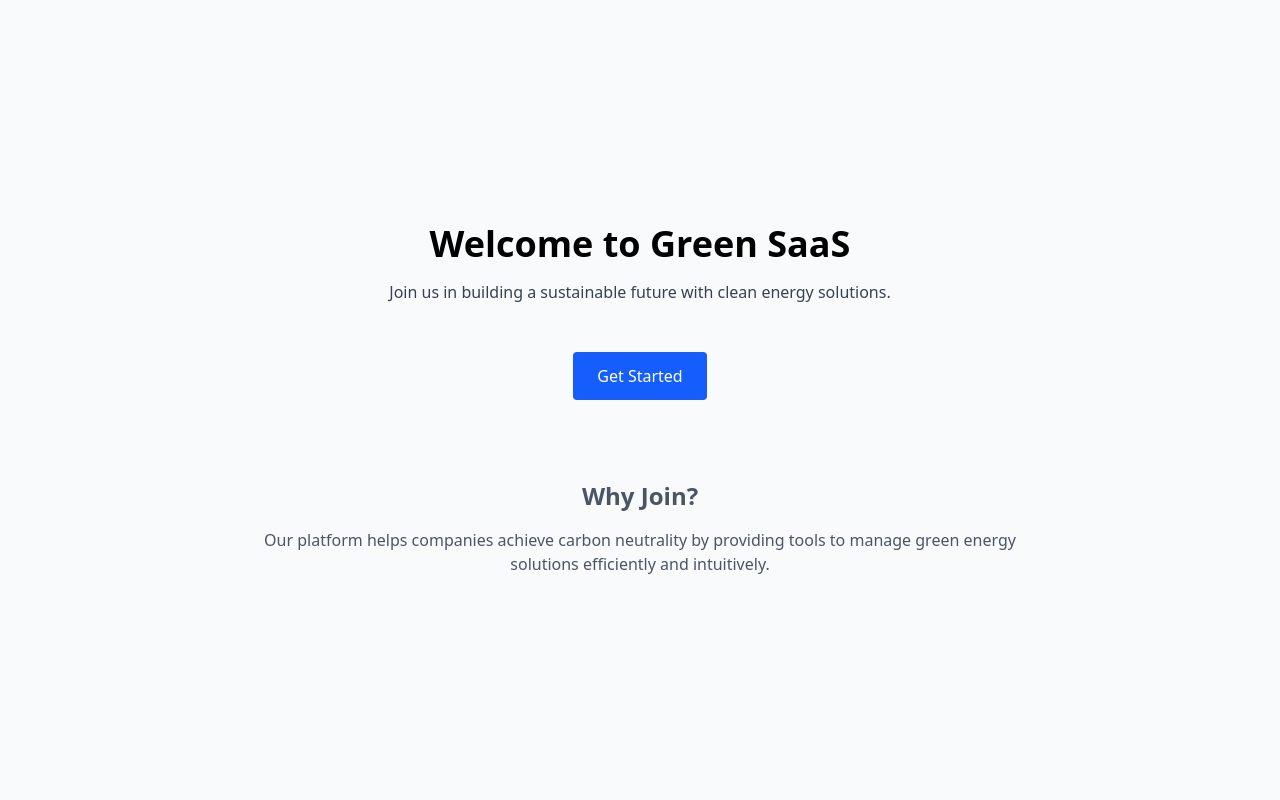
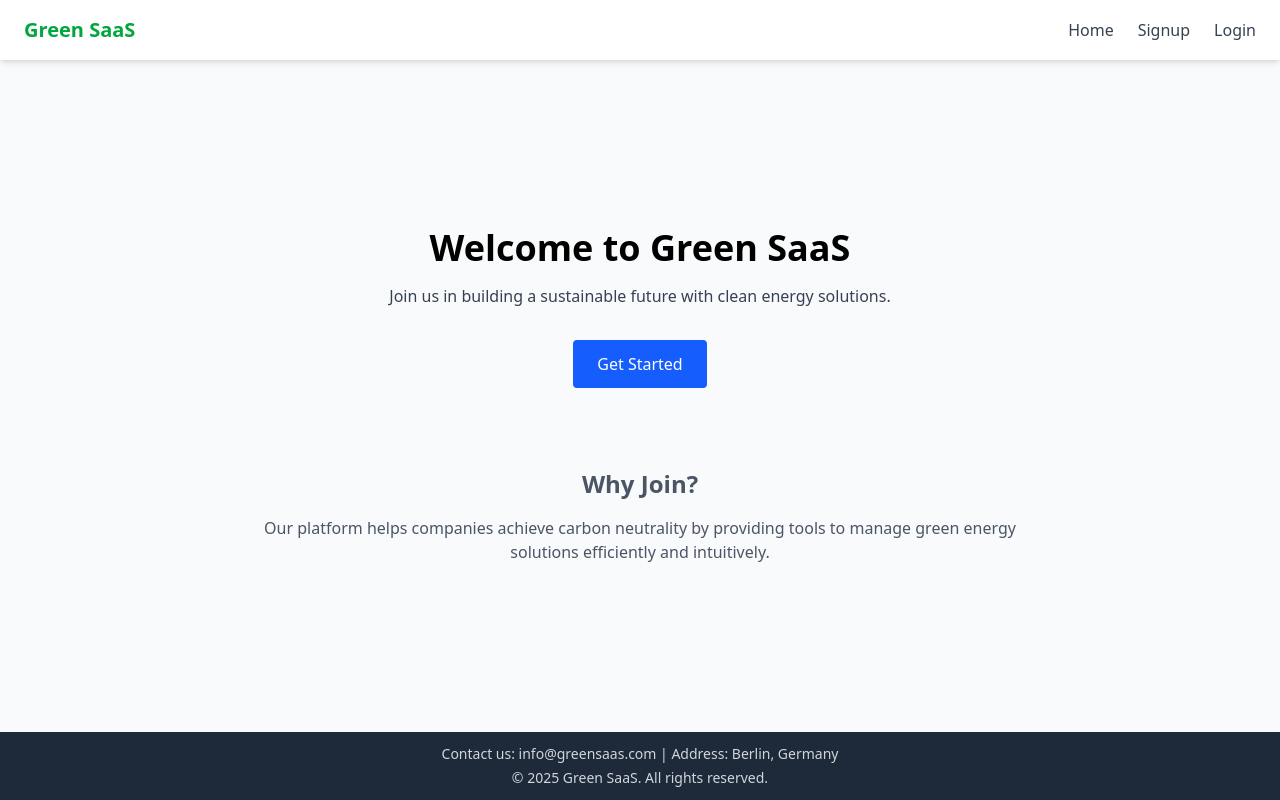
Before and after one commit to PallaviDule/prelaunch-saas, a React (Vite) app in the folder client/: page / in a window 1280 px wide. Built offline with nearby package versions, Linux system fonts and the light colour scheme.

Commit message:
Mocked profile and dashboard: first look

```diff
--- a/client/src/App.tsx
+++ b/client/src/App.tsx
@@ -12,7 +12,7 @@ function App() {
         <Route path='/' element={<LandingPage />}/>
         <Route path='/signup' element={<SignUpPage />}/>
         <Route path="/login" element={<Login />} />
-        <Route path='/dahsboard' element={<Dashboard/>}/>
+        <Route path='/dashboard' element={<Dashboard/>}/>
         <Route path='profile' element={<Profile/>} />
       </Routes>
     </Router>
--- a/client/src/pages/Dashboard.tsx
+++ b/client/src/pages/Dashboard.tsx
@@ -1,9 +1,44 @@
-import React from 'react'
+import { useNavigate } from "react-router-dom";
 
-const Dashboard = () => {
+const  Dashboard = () => {
+  const navigate = useNavigate();
+
   return (
-    <div>Dashboard</div>
-  )
+    <div className="min-h-screen flex flex-col">
+      {/* Header */}
+      <header className="w-full bg-white shadow-md">
+        <div className="flex items-center justify-between px-6 py-4">
+          <h1 className="text-xl font-bold text-green-600">Green SaaS</h1>
+          <nav className="flex gap-6 text-gray-700">
+            <button
+              onClick={() => {
+                localStorage.removeItem("token");
+                navigate("/login");
+              }}
+              className="hover:text-green-600 transition"
+            >
+              Logout
+            </button>
+          </nav>
+        </div>
+      </header>
+
+      {/* Main Content */}
+      <main className="flex-1 p-6 bg-gray-100">
+        <h2 className="text-2xl font-semibold mb-4">Welcome back!</h2>
+        <div className="grid grid-cols-3 gap-4">
+          <div className="p-6 bg-white rounded shadow">Card 1</div>
+          <div className="p-6 bg-white rounded shadow">Card 2</div>
+          <div className="p-6 bg-white rounded shadow">Card 3</div>
+        </div>
+      </main>
+
+      {/* Footer */}
+      <footer className="p-4 text-center text-gray-500 text-sm">
+        © 2025 MyApp
+      </footer>
+    </div>
+  );
 }
 
-export default Dashboard
+export default Dashboard;
--- a/client/src/pages/LandingPage.tsx
+++ b/client/src/pages/LandingPage.tsx
@@ -5,18 +5,44 @@ const LandingPage: React.FC = () => {
   const navigate = useNavigate();
 
   const handleGetStarted = () => {
-    navigate('/signup');
+    navigate("/signup");
   };
 
   return (
-    <div className="min-h-screen flex flex-col items-center justify-center bg-gray-50 px-4">
-      <header className="text-center mb-12">
-        <h1 className="text-4xl font-bold mb-4">Welcome to Green SaaS</h1>
-        <p className="text-gray-700 max-w-xl">
+    <div className="min-h-screen flex flex-col bg-gray-50">
+      {/* Header */}
+      <header className="w-full bg-white shadow-md">
+        <div className="flex items-center justify-between px-6 py-4">
+          <h1 className="text-xl font-bold text-green-600">Green SaaS</h1>
+          <nav className="flex gap-6 text-gray-700">
+            <button
+              onClick={() => navigate("/")}
+              className="hover:text-green-600 transition"
+            >
+              Home
+            </button>
+            <button
+              onClick={() => navigate("/signup")}
+              className="hover:text-green-600 transition"
+            >
+              Signup
+            </button>
+            <button
+              onClick={() => navigate("/login")}
+              className="hover:text-green-600 transition"
+            >
+              Login
+            </button>
+          </nav>
+        </div>
+      </header>
+
+      {/* Hero Section */}
+      <main className="flex-1 flex flex-col items-center justify-center text-center px-6">
+        <h2 className="text-4xl font-bold mb-4">Welcome to Green SaaS</h2>
+        <p className="text-gray-700 max-w-xl mb-8">
           Join us in building a sustainable future with clean energy solutions.
         </p>
-      </header>
-
         <button
           onClick={handleGetStarted}
           className="bg-blue-600 text-white px-6 py-3 rounded hover:bg-blue-700 transition"
@@ -24,13 +50,20 @@ const LandingPage: React.FC = () => {
           Get Started
         </button>
 
-      <section className="mt-20 max-w-3xl text-center text-gray-600">
-        <h2 className="text-2xl font-semibold mb-4">Why Join?</h2>
+        <section className="mt-20 max-w-3xl text-gray-600">
+          <h3 className="text-2xl font-semibold mb-4">Why Join?</h3>
           <p>
             Our platform helps companies achieve carbon neutrality by providing
             tools to manage green energy solutions efficiently and intuitively.
           </p>
         </section>
+      </main>
+
+      {/* Footer */}
+      <footer className="w-full bg-gray-800 text-gray-300 text-sm text-center py-3">
+        <p>Contact us: info@greensaas.com | Address: Berlin, Germany</p>
+        <p className="mt-1">&copy; {new Date().getFullYear()} Green SaaS. All rights reserved.</p>
+      </footer>
     </div>
   );
 };
--- a/client/src/pages/Profile.tsx
+++ b/client/src/pages/Profile.tsx
@@ -1,9 +1,68 @@
-import React from 'react'
+const Profile = () => {
+  const userData = {
+    name: "Pallavi Dule",
+    email: "Pallavi@example.com",
+    joined: "Jan 2024",
+  };
 
-const Profile = () => {
+  const handleDownloadData = () => {
+    const blob = new Blob([JSON.stringify(userData, null, 2)], {
+      type: "application/json",
+    });
+    const url = URL.createObjectURL(blob);
+    const a = document.createElement("a");
+    a.href = url;
+    a.download = "my-data.json";
+    a.click();
+    URL.revokeObjectURL(url);
+  };
+
+  const handleDeleteAccount = () => {
+    if (window.confirm("Are you sure you want to delete your account?")) {
+      alert("Account deletion request submitted!");
+    }
+  };
+
+  const handleUpdateDetails = () => {
+    alert("Update details clicked (mock).");
+  };
+
   return (
-    <div>Profile</div>
-  )
-}
+    <div className="min-h-screen bg-gray-50">
 
-export default Profile
+      <main className="max-w-4xl mx-auto p-6 space-y-6 bg-white rounded-2xl shadow-md">
+        {/* Top Bar for Action Buttons */}
+        <div className="flex flex-row gap-4  p-4">
+          <button
+            onClick={handleDownloadData}
+            className="hover:underline hover:text-blue-700 text-sm"
+          >
+            Download Data
+          </button>
+          <button
+            onClick={handleUpdateDetails}
+            className="hover:text-blue-700 hover:underline text-sm"
+          >
+            Update Details
+          </button>
+          <button
+            onClick={handleDeleteAccount}
+            className="hover:text-red-600 hover:underline text-sm"
+          >
+            Delete Account
+          </button>
+        </div>
+
+        {/* Profile Content */}
+        <div className="px-4">
+          <h1 className="text-2xl font-bold mb-4">Profile Details</h1>
+          <p><strong>Name:</strong> {userData.name}</p>
+          <p><strong>Email:</strong> {userData.email}</p>
+          <p><strong>Joined:</strong> {userData.joined}</p>
+        </div>
+      </main>
+    </div>
+  );
+};
+
+export default Profile;
```
Also changed, not shown: 2 other files (tests, documents, lock files or other folders). Lines whose indentation alone changed are shown as unchanged.
